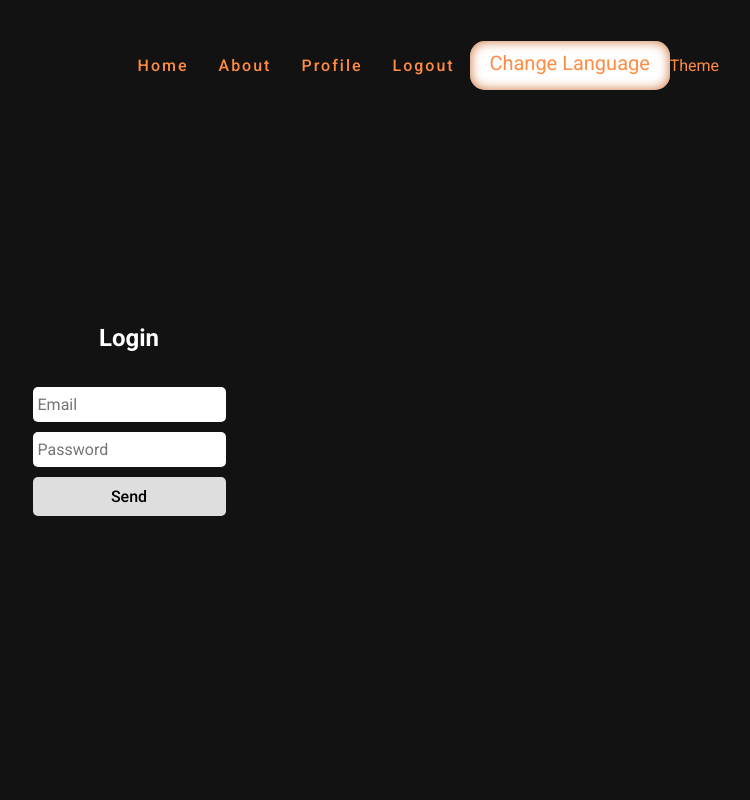
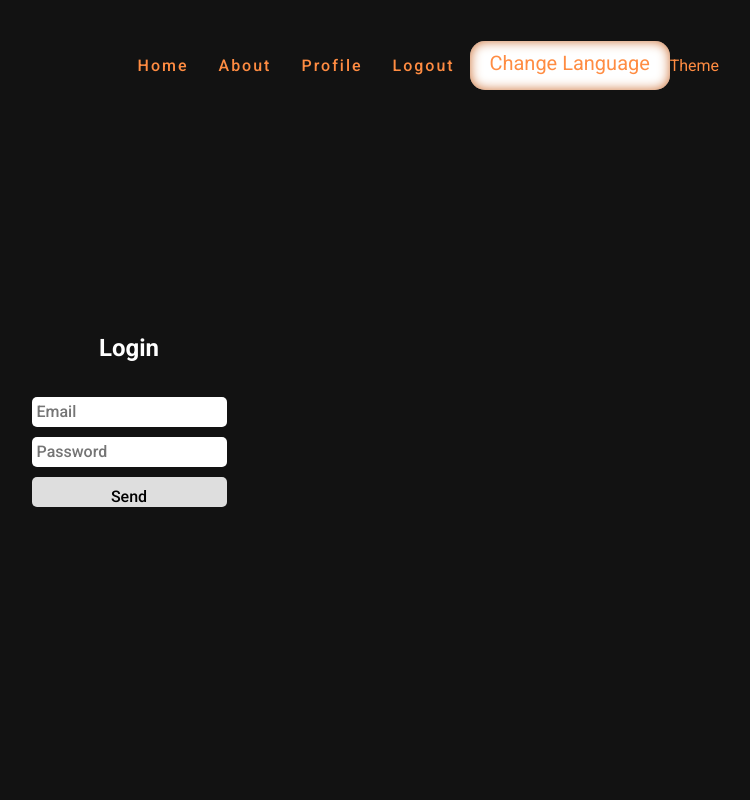
Before and after one commit to woragis/blog-app, a React (Vite) app: page /login in a window 1280 px wide. Shown: the top 800 px of the page, without its empty margins (511-1261 px from the left). Built offline with nearby package versions, Linux system fonts and the light colour scheme.

Commit message:
Update component reusability

```diff
--- /dev/null
+++ b/src/components/Form/FormButton/index.tsx
@@ -0,0 +1,16 @@
+import { useFormButtonModel } from "./model";
+import { FormButtonView } from "./view";
+
+const FormButtom = ({
+  children,
+  onClick,
+}: {
+  children: string;
+  onClick: () => void;
+}) => {
+  const model = useFormButtonModel(children, onClick);
+
+  return <FormButtonView {...model} />;
+};
+
+export default FormButtom;
--- /dev/null
+++ b/src/components/Form/FormButton/model.tsx
@@ -0,0 +1,3 @@
+export const useFormButtonModel = (children: string, onClick: () => void) => {
+  return { children, onClick };
+};
--- /dev/null
+++ b/src/components/Form/FormButton/styles.ts
@@ -0,0 +1,8 @@
+import styled from "@emotion/styled";
+
+export const StyledFormButton = styled.button`
+  padding: 5px 15px;
+  height: 30px;
+  font-weight: 500;
+  font-size: 16px;
+`;
--- /dev/null
+++ b/src/components/Form/FormButton/view.tsx
@@ -0,0 +1,9 @@
+import { useFormButtonModel } from "./model";
+import { StyledFormButton } from "./styles";
+
+export const FormButtonView = ({
+  children,
+  onClick,
+}: ReturnType<typeof useFormButtonModel>) => {
+  return <StyledFormButton onClick={onClick}>{children}</StyledFormButton>;
+};
--- /dev/null
+++ b/src/components/Form/FormInput/index.tsx
@@ -0,0 +1,32 @@
+import { ChangeEvent } from "react";
+import { useFormInputModel } from "./model";
+import { FormInputView } from "./view";
+
+const FormInput = ({
+  id,
+  name,
+  type,
+  placeholder,
+  value,
+  handleChange,
+}: {
+  id: string;
+  name: string;
+  type: string;
+  placeholder: string;
+  value: string;
+  handleChange: (event: ChangeEvent<HTMLInputElement>) => void;
+}) => {
+  const model = useFormInputModel(
+    id,
+    name,
+    type,
+    placeholder,
+    value,
+    handleChange
+  );
+
+  return <FormInputView {...model} />;
+};
+
+export default FormInput;
--- /dev/null
+++ b/src/components/Form/FormInput/model.tsx
@@ -0,0 +1,12 @@
+import { ChangeEvent } from "react";
+
+export const useFormInputModel = (
+  id: string,
+  name: string,
+  type: string,
+  placeholder: string,
+  value: string,
+  handleChange: (event: ChangeEvent<HTMLInputElement>) => void
+) => {
+  return { id, name, type, placeholder, value, handleChange };
+};
--- /dev/null
+++ b/src/components/Form/FormInput/styles.ts
@@ -0,0 +1,8 @@
+import styled from "@emotion/styled";
+
+export const StyledFormInput = styled.input`
+  padding: 5px 15px;
+  height: 30px;
+  font-weight: 500;
+  font-size: 16px;
+`;
--- /dev/null
+++ b/src/components/Form/FormInput/view.tsx
@@ -0,0 +1,22 @@
+import { useFormInputModel } from "./model";
+import { StyledFormInput } from "./styles";
+
+export const FormInputView = ({
+  id,
+  name,
+  type,
+  placeholder,
+  value,
+  handleChange,
+}: ReturnType<typeof useFormInputModel>) => {
+  return (
+    <StyledFormInput
+      id={id}
+      name={name}
+      type={type}
+      placeholder={placeholder}
+      value={value}
+      onChange={handleChange}
+    />
+  );
+};
--- a/src/pages/Login/styles.ts
+++ b/src/pages/Login/styles.ts
@@ -1,8 +1,3 @@
-import styled from "@emotion/styled";
 import { RegisterForm } from "../Register/styles";
 
 export const LoginForm = RegisterForm;
-
-export const FormInput = styled.input``;
-
-export const FormButton = styled.button``;
--- a/src/pages/Login/view.tsx
+++ b/src/pages/Login/view.tsx
@@ -1,3 +1,5 @@
+import FormButton from "../../components/Form/FormButton";
+import FormInput from "../../components/Form/FormInput";
 import { useLoginModel } from "./model";
 import { LoginForm } from "./styles";
 
@@ -10,23 +12,23 @@ export const LoginView = ({
   return (
     <LoginForm onSubmit={handleLoginSubmit}>
       <h1>Login</h1>
-      <input
+      <FormInput
         type="text"
         name="email"
         id="email"
         placeholder="Email"
         value={loginData.email}
-        onChange={handleLoginChange}
+        handleChange={handleLoginChange}
       />
-      <input
+      <FormInput
         type="text"
         name="password"
         id="password"
         placeholder="Password"
         value={loginData.password}
-        onChange={handleLoginChange}
+        handleChange={handleLoginChange}
       />
-      <button>Send</button>
+      <FormButton onClick={() => {}}>Send</FormButton>
       {auth.status === "loading" && <p>Loading...</p>}
       {auth.error && <p style={{ color: "red" }}>{auth.error}</p>}
     </LoginForm>
```
